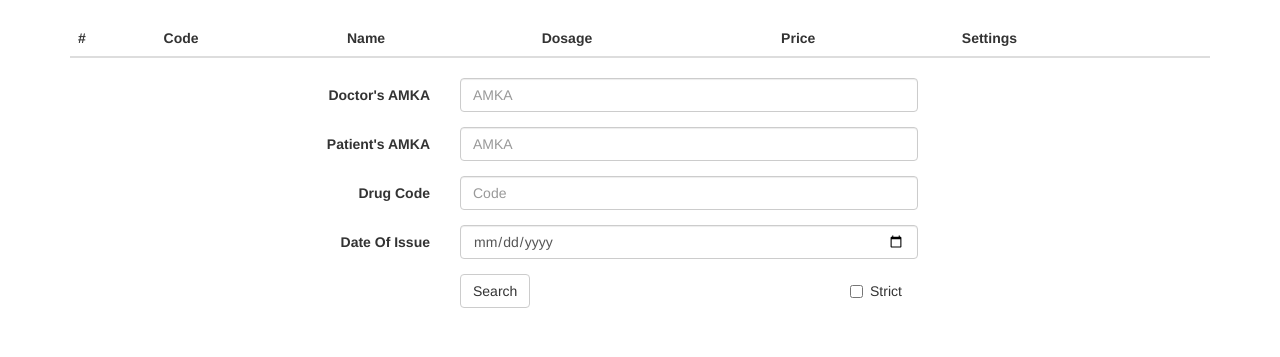
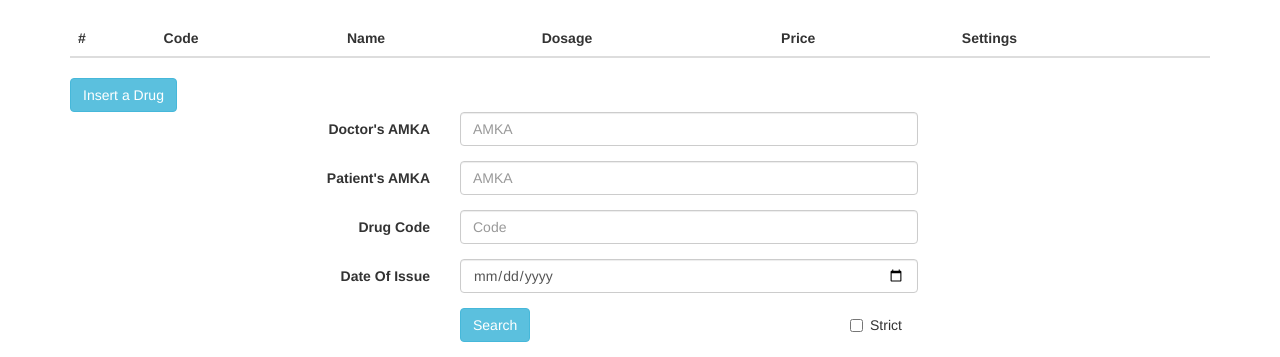
Before and after one commit to felichio/medApp, a PHP site: template View/views/admin/admin_landing.php in a window 1280 px wide. Shown: the part 547-904 px from the top of the page. Before the commit the page ends 855 px from the top, so only its background shows below. Run offline with PHP 8.4, Linux system fonts and the light colour scheme; the template is opened without the code that fills it, so the values that code supplies are empty; some libraries are stand-ins or nearby versions.

Commit message:
changed toggable panels divisions, edited associated js file

```diff
--- a/View/js/admin.js
+++ b/View/js/admin.js
@@ -7,7 +7,7 @@
         elements.each((index, el) => $(el).hide());
     };
 
-    let panels = $("table, form");
+    let panels = $(".mypanel");
 
     hideAll(panels);
 
--- a/View/views/admin/admin_landing.php
+++ b/View/views/admin/admin_landing.php
@@ -31,6 +31,7 @@
         <li role="presentation"><a href="#">Drugs</a></li>
         <li role="presentation"><a href="#">Search</a></li>
     </ul>
+    <div class="mypanel">
         <div class="table-responsive">
             <table class="table table-hover doctors-table">
                 <thead>
@@ -68,6 +69,8 @@
                 </tbody>
             </table>
         </div>
+    </div>
+    <div class="mypanel">
         <div class="table-responsive">
             <table class="table table-hover patients-table">
                 <thead>
@@ -96,6 +99,8 @@
                 </tbody>
             </table>
         </div>
+    </div>
+    <div class="mypanel">
         <div class="table-responsive">
             <table class="table table-hover prescriptions-table">
                 <thead>
@@ -130,6 +135,8 @@
                 </tbody>
             </table>
         </div>
+    </div>
+    <div class="mypanel">
         <div class="table-responsive">
             <table class="table table-hover drugs-table">
                 <thead>
@@ -160,6 +167,9 @@
                 </tbody>
             </table>
         </div>
+        <button type="button" class="btn btn-info" id="druginsert">Insert a Drug</button>
+    </div>
+    <div class="mypanel">
         <div>
             <form class="form-horizontal search-form" action="" method="POST">
                   <div class="form-group">
@@ -188,7 +198,7 @@
                   </div>
                   <div class="form-group">
                     <div class="col-sm-offset-4 col-sm-4">
-                  <button type="submit" class="btn btn-default">Search</button>
+                      <button type="submit" class="btn btn-info">Search</button>
                     </div>
                     <div class="col-sm-4 checkbox">
                         <label>
@@ -196,8 +206,8 @@
                         </label>
                     </div>
                   </div>
-
               </form>
+          </div>
       </div>
       <datalist id="doctors">
           <?php
```
Lines whose indentation alone changed are shown as unchanged.
